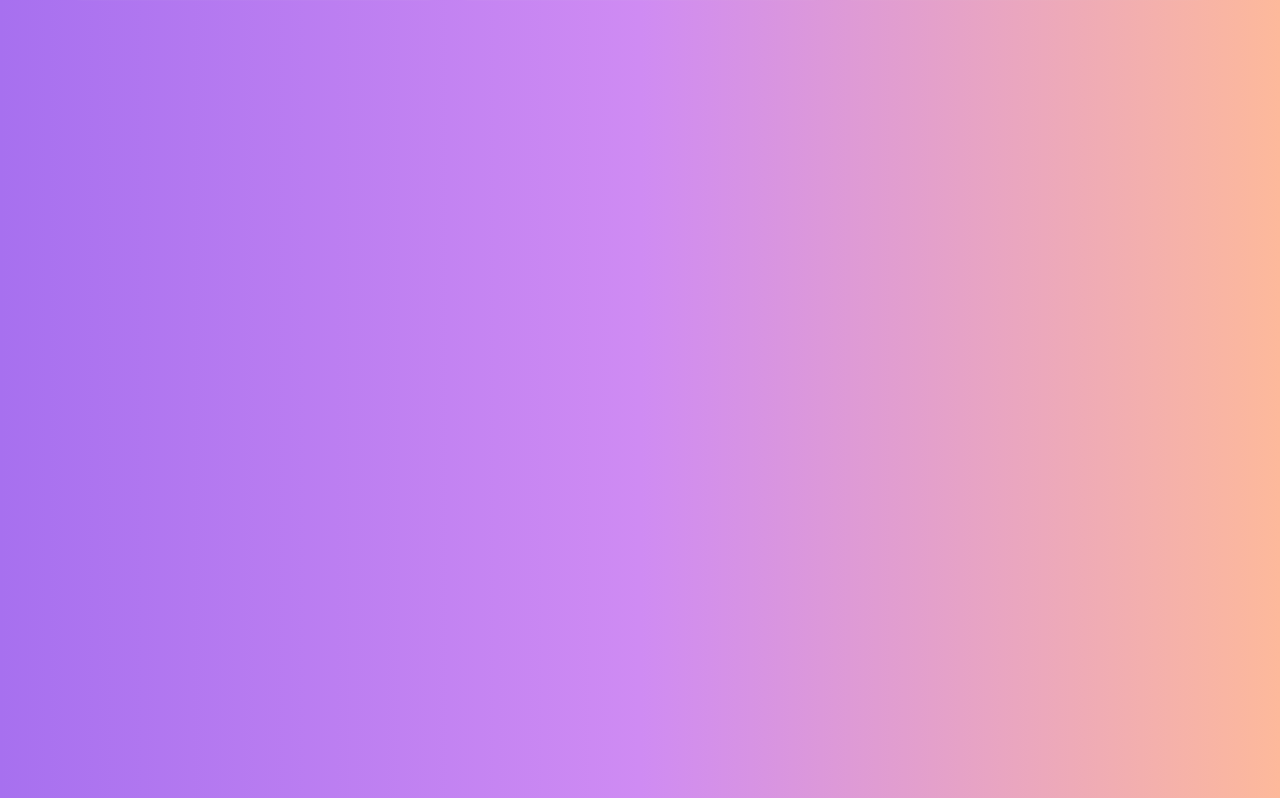
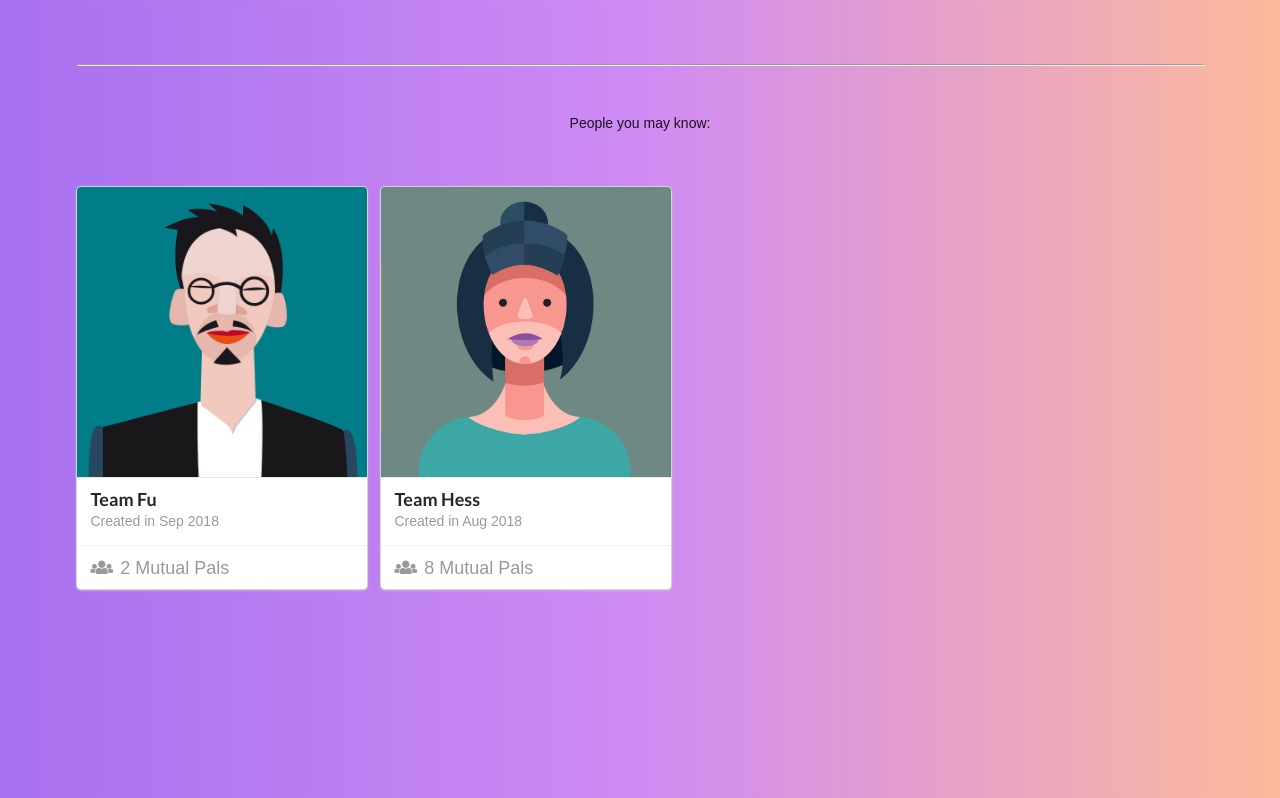
Before and after one commit to shreshth34/semantic_ui2, a website: page pals.html in a window 1280 px wide. Shown: the part 650-1448 px from the top of the page. Drawn offline with nearby package versions, Linux system fonts and the light colour scheme; a web font is replaced by a local one.

Commit message:
open index.html

```diff
--- a/app.js
+++ b/app.js
@@ -1,5 +1,6 @@
 const color = ["linear-gradient(to right, #b2fefa, #0ed2f7)","linear-gradient(to right, #a770ef, #cf8bf3, #fdb99b)","linear-gradient(to right, #f12711, #f5af19)" ,"linear-gradient(to right, #ee9ca7, #ffdde1)","linear-gradient(to right, #0f0c29, #302b63, #24243e)","linear-gradient(to right, #283048, #859398)", "linear-gradient(to right, #03001e, #7303c0, #ec38bc, #fdeff9)", "linear-gradient(to right, #ba8b02, #181818)", "linear-gradient(to right, #f0c27b, #4b1248)", "linear-gradient(to right, #000428, #004e92)"];
 
+let Carr = [];
 function myFunction() {
     const randomColor = color[Math.floor(Math.random() * color.length)];
 
@@ -20,6 +21,8 @@ function newFunction(){
 }
 
 
+
+
 function oneFunction(){
 
   var x = document.getElementById("past_exp_box");
--- a/pals.html
+++ b/pals.html
@@ -100,6 +100,61 @@
               </div>
             </div>
           </div>
+          <br><br><br><hr><br><br>
+
+          <p align="center">People you may know:</p><br><br>
+
+          <div class="ui special cards">
+            <div class="card">
+              <div class="blurring dimmable image">
+                <div class="ui dimmer">
+                  <div class="content">
+                    <div class="center">
+                      <div class="ui inverted button">Add Friend</div>
+                    </div>
+                  </div>
+                </div>
+                <img src="./images/elliot.jpg">
+              </div>
+              <div class="content">
+                <a class="header">Team Fu</a>
+                <div class="meta">
+                  <span class="date">Created in Sep 2018</span>
+                </div>
+              </div>
+              <div class="extra content">
+                <a>
+                  <i class="users icon"></i>
+                  2 Mutual Pals
+                </a>
+              </div>
+            </div>
+            <div class="card">
+              <div class="blurring dimmable image">
+                <div class="ui inverted dimmer">
+                  <div class="content">
+                    <div class="center">
+                      <div class="ui inverted button">Add Friend</div>
+                    </div>
+                  </div>
+                </div>
+                <img src="./images/kristy.png">
+              </div>
+              <div class="content">
+                <a class="header">Team Hess</a>
+                <div class="meta">
+                  <span class="date">Created in Aug 2018</span>
+                </div>
+              </div>
+              <div class="extra content">
+                <a>
+                  <i class="users icon"></i>
+                  8 Mutual Pals
+                </a>
+              </div>
+            </div>
+          </div>
+
 
 
     </div>
@@ -109,4 +164,7 @@
 </body>
 <script src="https://cdnjs.cloudflare.com/ajax/libs/semantic-ui/2.4.1/semantic.min.js"></script>
 <script src="app.js"></script>
+<script>$('.special.cards .image').dimmer({
+  on: 'hover'
+});</script>
 </html>
```
Also changed, not shown: safedata.txt (+53 -0 lines).
